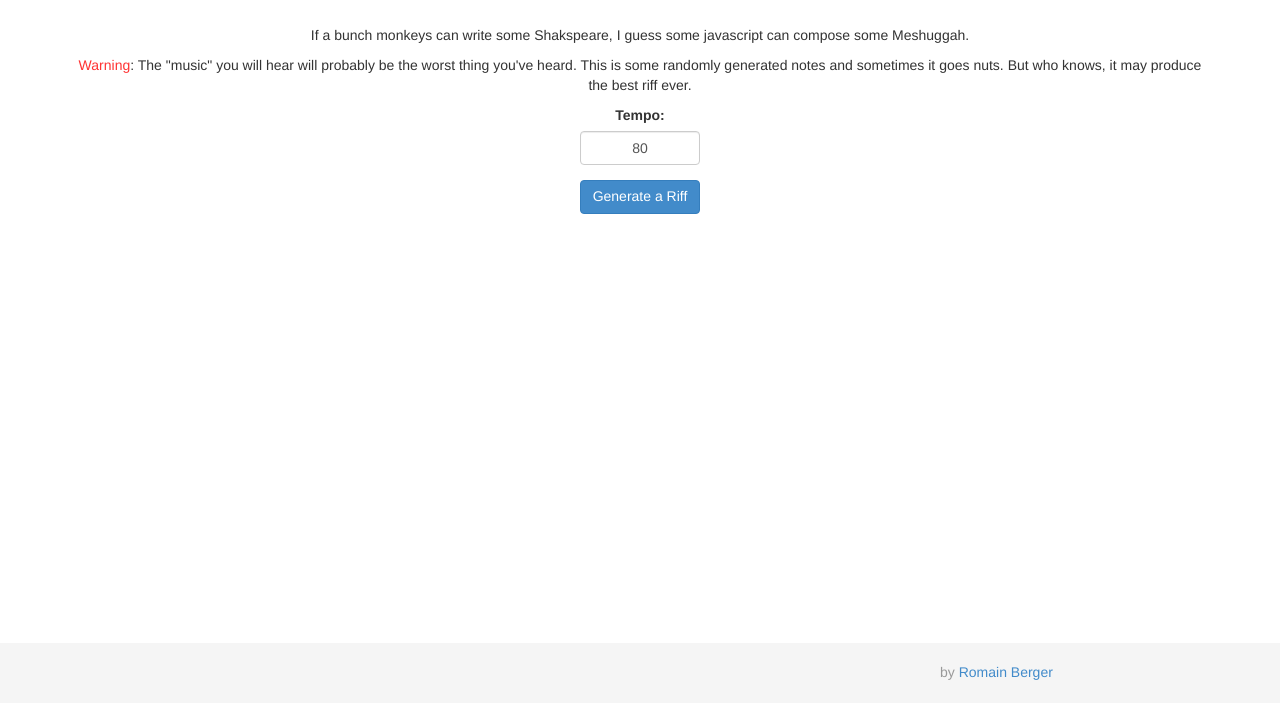
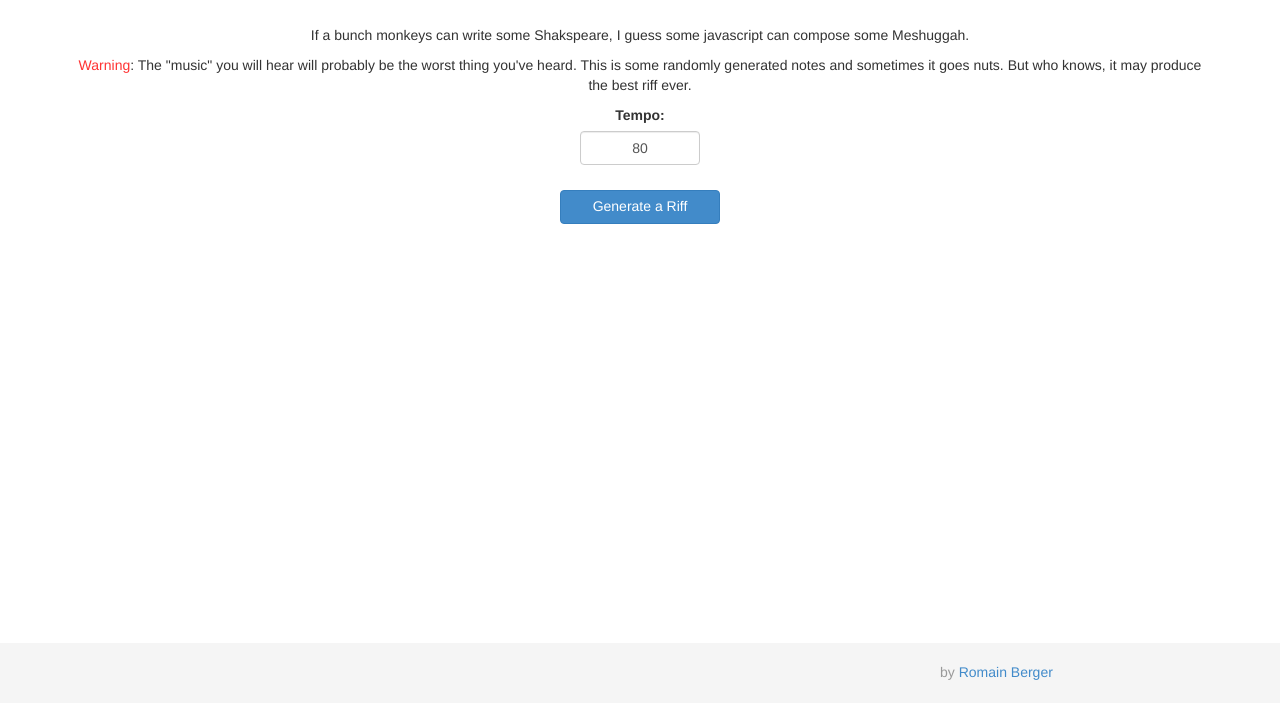
Before and after one commit to romainberger/breakdown-generator, a website: page index.html in a window 1280 px wide. Shown: the part 97-800 px from the top of the page. Drawn offline with Linux system fonts and the light colour scheme; no server answers.

Commit message:
More cleaning

```diff
--- a/css/main.scss
+++ b/css/main.scss
@@ -54,5 +54,6 @@ body {
     text-align: center;
 }
 .app-buttons button {
-    margin: 10px auto;
+    width: 100%;
+    margin: 10px 0;
 }
--- a/index.html
+++ b/index.html
@@ -27,7 +27,7 @@
                 </p>
                 <p class="center" id="loading">Loading</p>
                 <p class="soft-hidden">Playing...</p>
-                <div class="app-buttons">
+                <div class="app-buttons col-md-2 col-md-offset-5">
                     <button id="generate-riff" class="soft-hidden btn btn-primary">Generate a Riff</button>
                     <button id="play" class="soft-hidden btn btn-success">Play</button>
                     <button id="get-riff" class="soft-hidden btn btn-default">Get riff</button>
```
Also changed, not shown: css/main.css.
